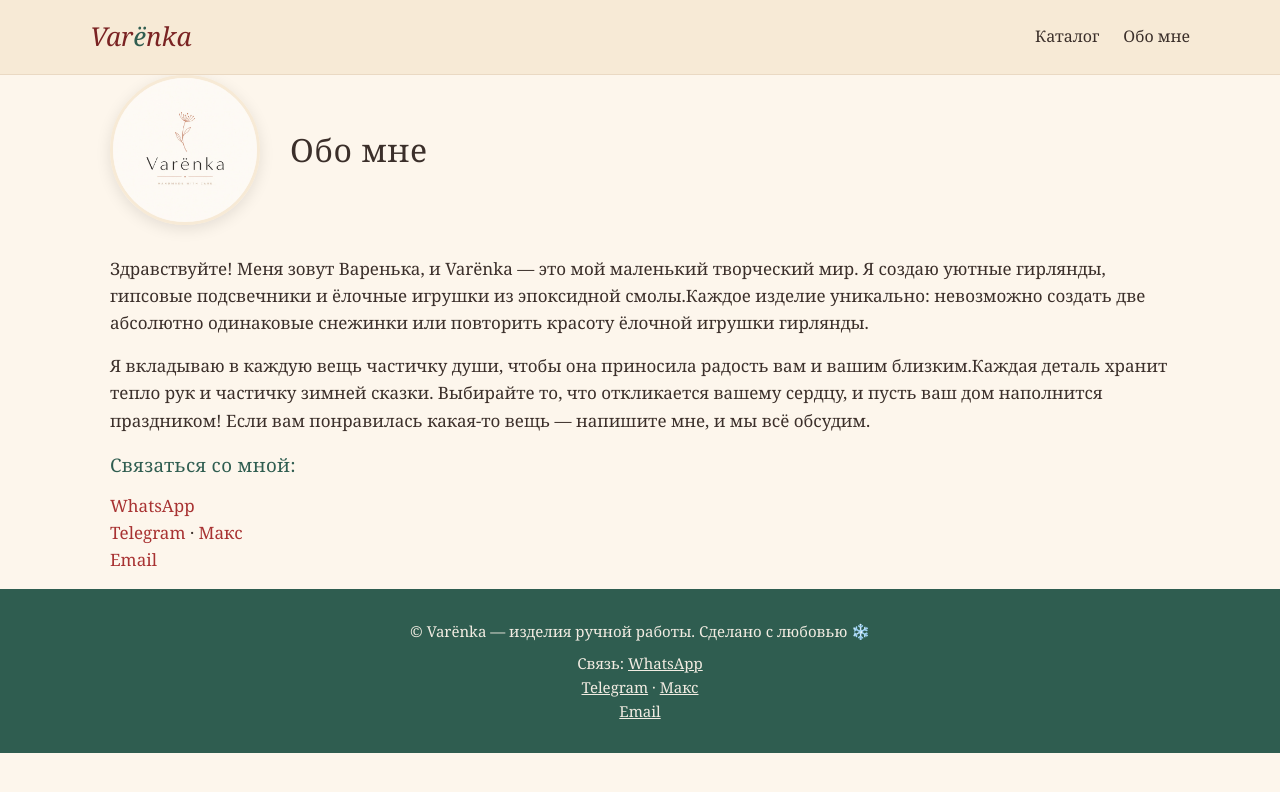
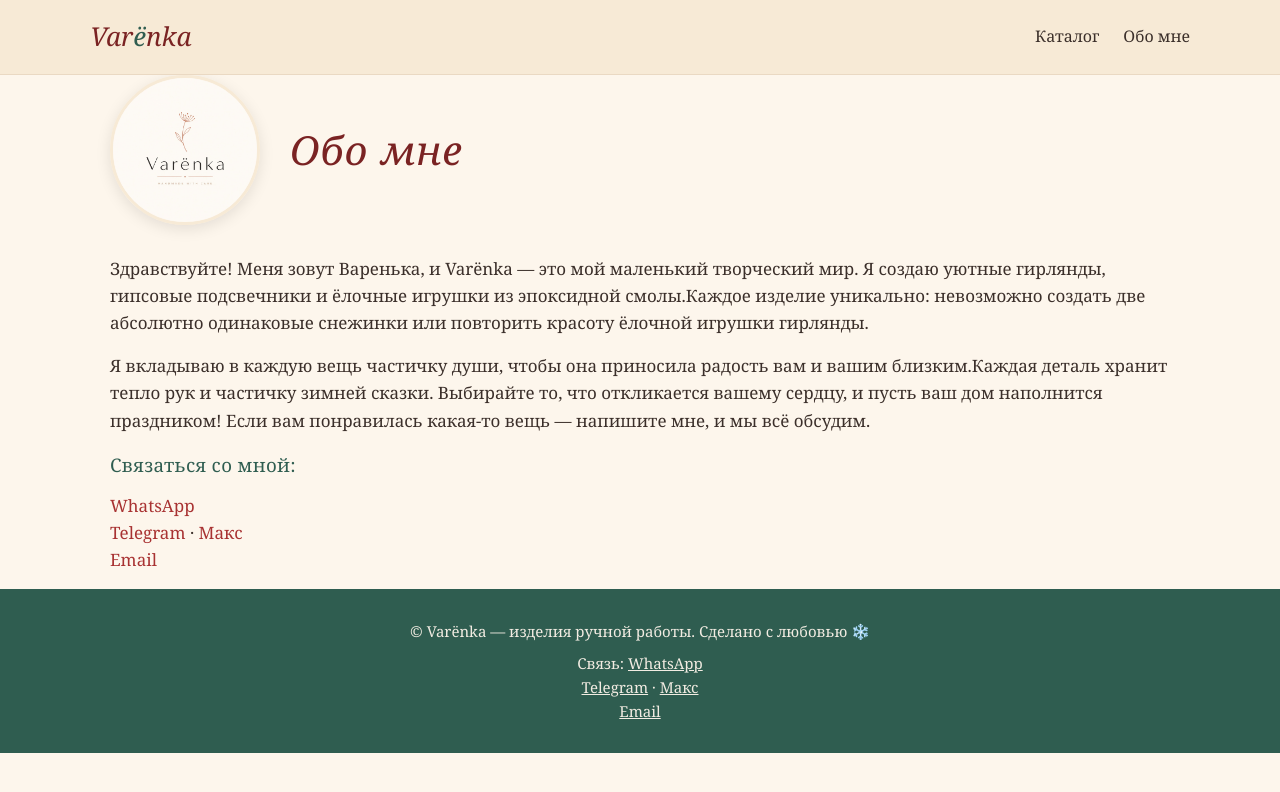
Before and after one commit to fep0000-ship-it/varenka, a plain HTML site: page about.html in a window 1280 px wide. Drawn offline with Linux system fonts and the light colour scheme.

Commit message:
Update style.css

```diff
--- a/style.css
+++ b/style.css
@@ -211,3 +211,11 @@ footer a { color: #f2ece2; text-decoration: underline; }
   .card h3 { font-size: 16px; }
   .card .desc { font-size: 13px; }
 }
+/* Возвращаем заголовку "Обо мне" его изначальный красивый вид */
+.about-flex h1 {
+  font-size: clamp(28px, 4vw, 40px) !important; /* Крупный размер */
+  color: var(--accent-dark) !important; /* Винный оттенок */
+  font-style: italic !important; /* Курсив */
+  font-weight: normal !important;
+  margin: 0 !important;
+}
```
